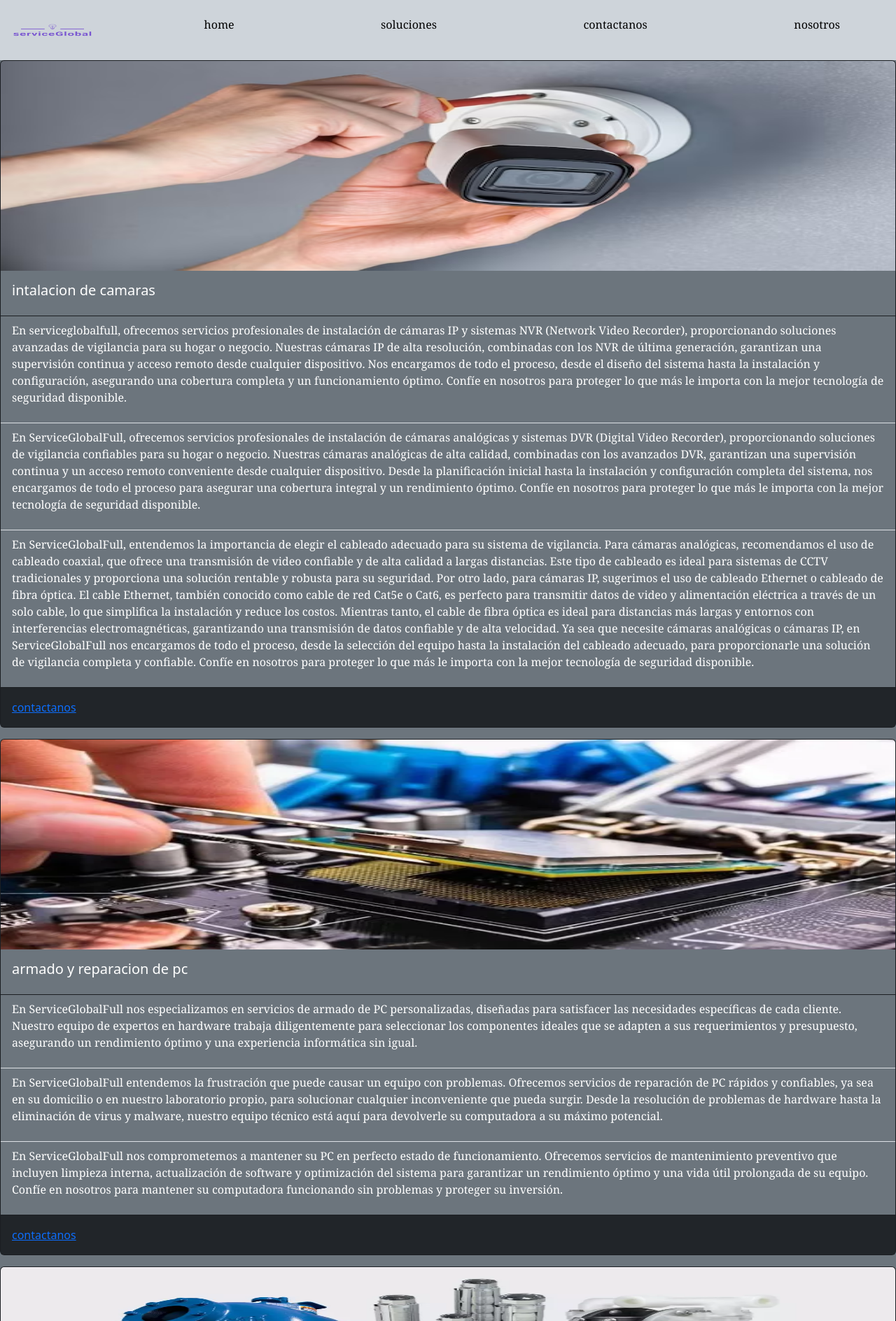
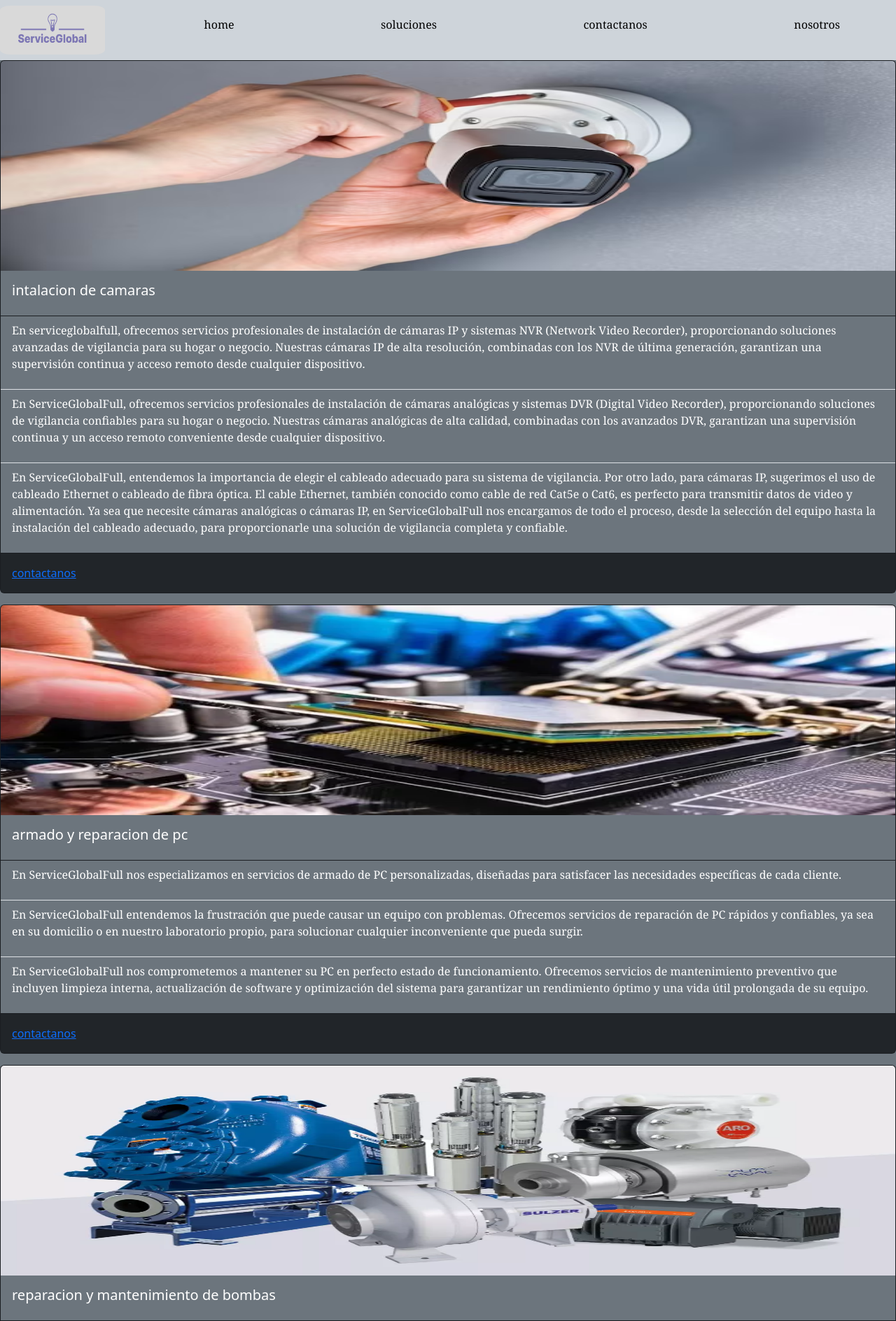
Before and after one commit to julipatepa/proyectservice, a Flask app: page /pag_dos in a window 1280 px wide. Shown: the top 1888 px of the page at 70% size. Run offline with Flask 3, Linux system fonts and the light colour scheme; some libraries are stand-ins or nearby versions.

Commit message:
haciendo cambios en el diseño de los botones y el logo

```diff
--- a/app/static/estilos.css
+++ b/app/static/estilos.css
@@ -110,6 +110,7 @@ body {
 
 .imagen_tarjeta{
   height: 300px;
+
 }
 .imagen_tar{
   height: 400px;
@@ -122,7 +123,7 @@ p{
 
 
 .nav-item.btn:hover {
-  background-color: #f0f0f057; /* Color de fondo más claro al pasar el mouse */
+  background-color: white;
 }
 
 
--- a/app/templates/pag_dos.html
+++ b/app/templates/pag_dos.html
@@ -53,13 +53,13 @@
           <p class="card-text"></p>
         </div>
         <ul class="list-group list-group-flush">
-            <li class="list-group-item text-bg-secondary"><p>En serviceglobalfull, ofrecemos servicios profesionales de instalación de cámaras IP y sistemas NVR (Network Video Recorder), proporcionando soluciones avanzadas de vigilancia para su hogar o negocio. Nuestras cámaras IP de alta resolución, combinadas con los NVR de última generación, garantizan una supervisión continua y acceso remoto desde cualquier dispositivo. Nos encargamos de todo el proceso, desde el diseño del sistema hasta la instalación y configuración, asegurando una cobertura completa y un funcionamiento óptimo. Confíe en nosotros para proteger lo que más le importa con la mejor tecnología de seguridad disponible.</p></li>
-            <li class="list-group-item text-bg-secondary"><p>En ServiceGlobalFull, ofrecemos servicios profesionales de instalación de cámaras analógicas y sistemas DVR (Digital Video Recorder), proporcionando soluciones de vigilancia confiables para su hogar o negocio. Nuestras cámaras analógicas de alta calidad, combinadas con los avanzados DVR, garantizan una supervisión continua y un acceso remoto conveniente desde cualquier dispositivo. Desde la planificación inicial hasta la instalación y configuración completa del sistema, nos encargamos de todo el proceso para asegurar una cobertura integral y un rendimiento óptimo. Confíe en nosotros para proteger lo que más le importa con la mejor tecnología de seguridad disponible.</p></li>
-            <li class="list-group-item text-bg-secondary"><p>En ServiceGlobalFull, entendemos la importancia de elegir el cableado adecuado para su sistema de vigilancia. Para cámaras analógicas, recomendamos el uso de cableado coaxial, que ofrece una transmisión de video confiable y de alta calidad a largas distancias. Este tipo de cableado es ideal para sistemas de CCTV tradicionales y proporciona una solución rentable y robusta para su seguridad.
+            <li class="list-group-item text-bg-secondary"><p>En serviceglobalfull, ofrecemos servicios profesionales de instalación de cámaras IP y sistemas NVR (Network Video Recorder), proporcionando soluciones avanzadas de vigilancia para su hogar o negocio. Nuestras cámaras IP de alta resolución, combinadas con los NVR de última generación, garantizan una supervisión continua y acceso remoto desde cualquier dispositivo.</p></li>
+            <li class="list-group-item text-bg-secondary"><p>En ServiceGlobalFull, ofrecemos servicios profesionales de instalación de cámaras analógicas y sistemas DVR (Digital Video Recorder), proporcionando soluciones de vigilancia confiables para su hogar o negocio. Nuestras cámaras analógicas de alta calidad, combinadas con los avanzados DVR, garantizan una supervisión continua y un acceso remoto conveniente desde cualquier dispositivo. </p></li>
+            <li class="list-group-item text-bg-secondary"><p>En ServiceGlobalFull, entendemos la importancia de elegir el cableado adecuado para su sistema de vigilancia.
 
-              Por otro lado, para cámaras IP, sugerimos el uso de cableado Ethernet o cableado de fibra óptica. El cable Ethernet, también conocido como cable de red Cat5e o Cat6, es perfecto para transmitir datos de video y alimentación eléctrica a través de un solo cable, lo que simplifica la instalación y reduce los costos. Mientras tanto, el cable de fibra óptica es ideal para distancias más largas y entornos con interferencias electromagnéticas, garantizando una transmisión de datos confiable y de alta velocidad.
+              Por otro lado, para cámaras IP, sugerimos el uso de cableado Ethernet o cableado de fibra óptica. El cable Ethernet, también conocido como cable de red Cat5e o Cat6, es perfecto para transmitir datos de video y alimentación.
 
-              Ya sea que necesite cámaras analógicas o cámaras IP, en ServiceGlobalFull nos encargamos de todo el proceso, desde la selección del equipo hasta la instalación del cableado adecuado, para proporcionarle una solución de vigilancia completa y confiable. Confíe en nosotros para proteger lo que más le importa con la mejor tecnología de seguridad disponible.</p></li>
+              Ya sea que necesite cámaras analógicas o cámaras IP, en ServiceGlobalFull nos encargamos de todo el proceso, desde la selección del equipo hasta la instalación del cableado adecuado, para proporcionarle una solución de vigilancia completa y confiable. </p></li>
         </ul>
         <div class="card-body">
           <a href="https://wa.me/1538479551" class="card-link">contactanos</a>
@@ -73,9 +73,9 @@
           <p class="card-text"></p>
         </div>
         <ul class="list-group list-group-flush">
-          <li class="list-group-item text-bg-secondary"><p>En ServiceGlobalFull nos especializamos en servicios de armado de PC personalizadas, diseñadas para satisfacer las necesidades específicas de cada cliente. Nuestro equipo de expertos en hardware trabaja diligentemente para seleccionar los componentes ideales que se adapten a sus requerimientos y presupuesto, asegurando un rendimiento óptimo y una experiencia informática sin igual.</p></li>
-          <li class="list-group-item text-bg-secondary"><p>En ServiceGlobalFull entendemos la frustración que puede causar un equipo con problemas. Ofrecemos servicios de reparación de PC rápidos y confiables, ya sea en su domicilio o en nuestro laboratorio propio, para solucionar cualquier inconveniente que pueda surgir. Desde la resolución de problemas de hardware hasta la eliminación de virus y malware, nuestro equipo técnico está aquí para devolverle su computadora a su máximo potencial.</p></li>
-          <li class="list-group-item text-bg-secondary"><p>En ServiceGlobalFull nos comprometemos a mantener su PC en perfecto estado de funcionamiento. Ofrecemos servicios de mantenimiento preventivo que incluyen limpieza interna, actualización de software y optimización del sistema para garantizar un rendimiento óptimo y una vida útil prolongada de su equipo. Confíe en nosotros para mantener su computadora funcionando sin problemas y proteger su inversión.</p></li>
+          <li class="list-group-item text-bg-secondary"><p>En ServiceGlobalFull nos especializamos en servicios de armado de PC personalizadas, diseñadas para satisfacer las necesidades específicas de cada cliente. </p></li>
+          <li class="list-group-item text-bg-secondary"><p>En ServiceGlobalFull entendemos la frustración que puede causar un equipo con problemas. Ofrecemos servicios de reparación de PC rápidos y confiables, ya sea en su domicilio o en nuestro laboratorio propio, para solucionar cualquier inconveniente que pueda surgir.</p></li>
+          <li class="list-group-item text-bg-secondary"><p>En ServiceGlobalFull nos comprometemos a mantener su PC en perfecto estado de funcionamiento. Ofrecemos servicios de mantenimiento preventivo que incluyen limpieza interna, actualización de software y optimización del sistema para garantizar un rendimiento óptimo y una vida útil prolongada de su equipo.</p></li>
         </li>
         </ul>
         <div class="card-body">
@@ -89,11 +89,11 @@
           <p class="card-text"></p>
         </div>
         <ul class="list-group list-group-flush">
-          <li class="list-group-item text-bg-secondary"><p>En ServiceGlobalFull, nos especializamos en servicios de instalación y mantenimiento de bombas sumergibles, diseñados para cubrir las necesidades específicas de cada cliente. Nuestro equipo técnico altamente capacitado trabaja diligentemente para seleccionar las bombas ideales que se adapten a sus requerimientos y presupuesto, garantizando un rendimiento óptimo y una operación confiable en todo momento.</p></li>
-          <li class="list-group-item text-bg-secondary"><p>En ServiceGlobalFull, entendemos la importancia de contar con un sistema de bombeo eficiente y confiable. Ofrecemos servicios de reparación de bombas sumergibles rápidos y confiables, ya sea en su ubicación o en nuestro laboratorio especializado, para resolver cualquier problema que pueda surgir. Desde el diagnóstico de fallas hasta la reparación de componentes, nuestro equipo técnico está comprometido en devolver su sistema de bombeo a su máximo potencial.
+          <li class="list-group-item text-bg-secondary"><p>En ServiceGlobalFull, nos especializamos en servicios de instalación y mantenimiento de bombas sumergibles, diseñados para cubrir las necesidades específicas de cada cliente. </p></li>
+          <li class="list-group-item text-bg-secondary"><p>En ServiceGlobalFull, entendemos la importancia de contar con un sistema de bombeo eficiente y confiable. Ofrecemos servicios de reparación de bombas sumergibles rápidos y confiables, ya sea en su ubicación o en nuestro laboratorio especializado, para resolver cualquier problema que pueda surgir.
 
           </p></li>
-          <li class="list-group-item text-bg-secondary"><p>En ServiceGlobalFull, nos comprometemos a mantener sus bombas en perfecto estado de funcionamiento. Ofrecemos servicios de mantenimiento preventivo que incluyen inspección, limpieza, lubricación y ajuste de componentes, para garantizar un rendimiento óptimo y una vida útil prolongada de sus equipos de bombeo. Confíe en nosotros para mantener sus sistemas de bombeo funcionando sin problemas y proteger su inversión.</p></li>
+          <li class="list-group-item text-bg-secondary"><p>En ServiceGlobalFull, nos comprometemos a mantener sus bombas en perfecto estado de funcionamiento.</p></li>
         </ul>
         <div class="card-body">
           <a href="https://wa.me/1538479551" class="card-link">contactanos</a>
@@ -107,9 +107,9 @@
           <p class="card-text"></p>
         </div>
         <ul class="list-group list-group-flush">
-          <li class="list-group-item text-bg-secondary">En ServiceGlobalFull, nos especializamos en servicios de soldadura y herrería personalizados, diseñados para satisfacer las necesidades específicas de cada cliente. Nuestro equipo de expertos en metalurgia trabaja diligentemente para realizar trabajos de soldadura y herrería de alta calidad que se adapten a sus requerimientos y presupuesto, garantizando un resultado duradero y estéticamente atractivo.</li>
-          <li class="list-group-item text-bg-secondary">En ServiceGlobalFull, entendemos la importancia de contar con estructuras metálicas y soldaduras de calidad. Ofrecemos servicios de reparación de soldaduras y herrería rápidos y confiables, ya sea en su ubicación o en nuestro taller especializado, para resolver cualquier problema que pueda surgir. Desde la reparación de soldaduras defectuosas hasta la restauración de estructuras metálicas dañadas, nuestro equipo técnico está comprometido en devolver sus proyectos a su máximo potencial.</li>
-          <li class="list-group-item text-bg-secondary">En ServiceGlobalFull, nos comprometemos a mantener sus proyectos de soldadura y herrería en perfecto estado de funcionamiento. Ofrecemos servicios de mantenimiento preventivo que incluyen inspección, limpieza y reforzamiento de soldaduras, así como la protección contra la corrosión, para garantizar una durabilidad y resistencia óptimas de sus estructuras metálicas. Confíe en nosotros para mantener sus proyectos de soldadura y herrería funcionando sin problemas y proteger su inversión.</li>
+          <li class="list-group-item text-bg-secondary">En ServiceGlobalFull, nos especializamos en servicios de soldadura y herrería personalizados, diseñados para satisfacer las necesidades específicas de cada cliente. </li>
+          <li class="list-group-item text-bg-secondary">En ServiceGlobalFull, entendemos la importancia de contar con estructuras metálicas y soldaduras de calidad. Ofrecemos servicios de reparación de soldaduras y herrería rápidos y confiables, ya sea en su ubicación o en nuestro taller especializado, para resolver cualquier problema que pueda surgir.</li>
+          <li class="list-group-item text-bg-secondary">En ServiceGlobalFull, nos comprometemos a mantener sus proyectos de soldadura y herrería en perfecto estado de funcionamiento. Ofrecemos servicios de mantenimiento preventivo que incluyen inspección, limpieza y reforzamiento de soldaduras, así como la protección contra la corrosión, para garantizar una durabilidad y resistencia óptimas de sus estructuras metálicas.</li>
         </ul>
         <div class="card-body">
           <a href="https://wa.me/1538479551" class="card-link">contactanos</a>
```
Also changed, not shown: app/requirements.txt (added, +16 -0 lines), app/templates/index.html (+5 -4 lines), app/static/imagenes/logo.png, 1 other file.
